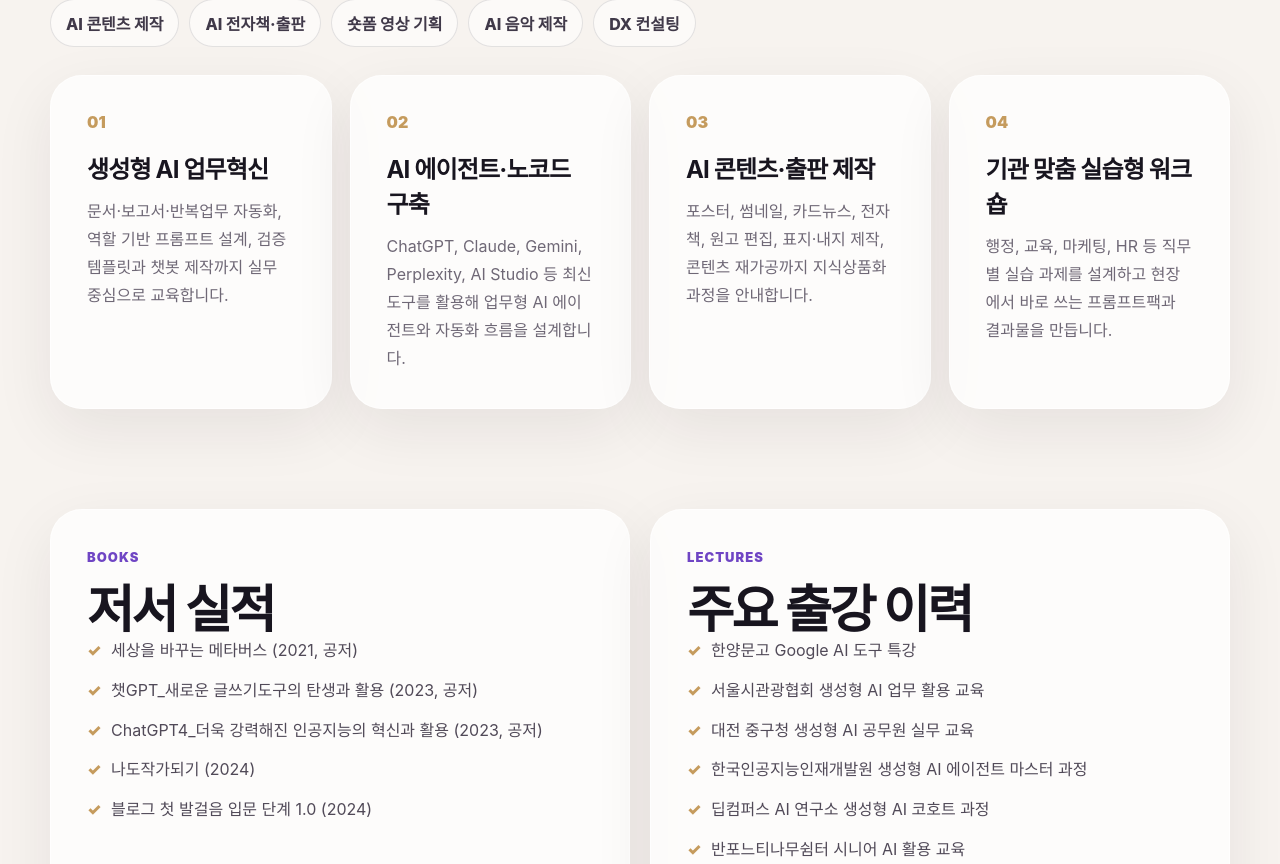
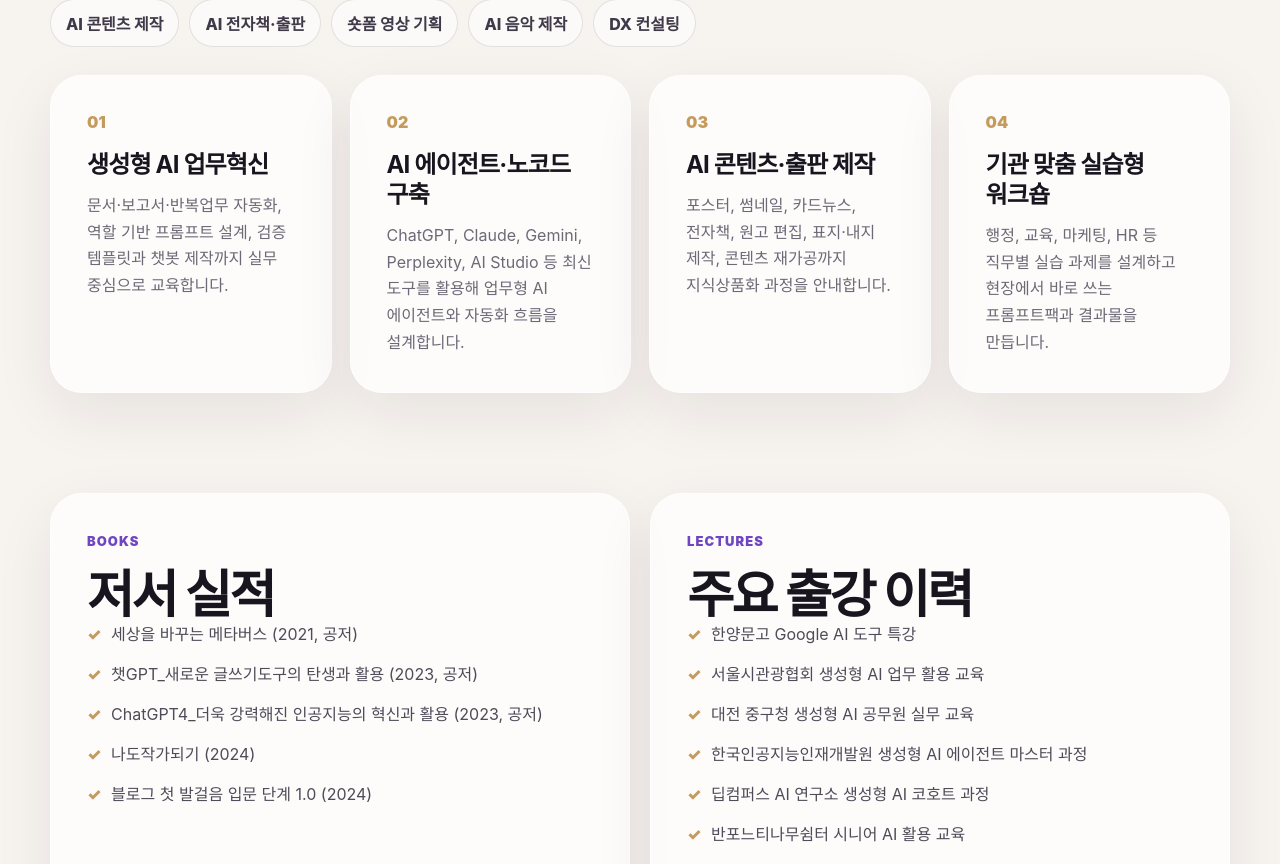
Before and after one commit to Shabley/goyeonsim-homepage, a React (Vite) app: page / in a window 1280 px wide. Shown: the part 1920-2784 px from the top of the page. Built offline with nearby package versions, Linux system fonts and the light colour scheme; a web font is replaced by a local one.

Commit message:
Improve mobile Korean text wrapping

```diff
--- a/src/styles.css
+++ b/src/styles.css
@@ -16,7 +16,7 @@
 
 * { box-sizing: border-box; }
 html { scroll-behavior: smooth; }
-body { margin: 0; background: radial-gradient(circle at 20% 0%, #eee4ff 0, transparent 35%), var(--bg); }
+body { margin: 0; background: radial-gradient(circle at 20% 0%, #eee4ff 0, transparent 35%), var(--bg); word-break: keep-all; overflow-wrap: break-word; }
 a { color: inherit; text-decoration: none; }
 main { width: min(1180px, calc(100% - 40px)); margin: 0 auto; }
 
@@ -33,7 +33,7 @@ main { width: min(1180px, calc(100% - 40px)); margin: 0 auto; }
 .eyebrow, .sectionLabel { color: var(--violet); font-weight: 900; letter-spacing: 0.08em; text-transform: uppercase; font-size: 13px; margin: 0 0 14px; }
 h1 { font-size: clamp(44px, 6vw, 82px); line-height: 0.97; letter-spacing: -0.075em; margin: 0; max-width: 780px; }
 h2 { font-size: clamp(30px, 4vw, 52px); line-height: 1.08; letter-spacing: -0.055em; margin: 0; }
-h3 { font-size: 24px; letter-spacing: -0.035em; margin: 18px 0 12px; }
+h3 { font-size: 24px; letter-spacing: -0.035em; margin: 18px 0 12px; line-height: 1.25; }
 p { line-height: 1.75; }
 .lead { font-size: 20px; color: #514a58; max-width: 680px; margin: 28px 0 0; }
 .ctaRow { display: flex; gap: 14px; flex-wrap: wrap; margin-top: 36px; }
@@ -65,7 +65,7 @@ h2 small { display: inline-block; font-size: .42em; letter-spacing: -0.03em; col
 .sectionHead { display: flex; justify-content: space-between; gap: 30px; align-items: end; margin-bottom: 30px; }
 .serviceGrid { display: grid; grid-template-columns: repeat(4, 1fr); gap: 18px; }
 .service span { color: var(--gold); font-weight: 900; }
-.service p { color: var(--muted); margin: 0; }
+.service p { color: var(--muted); margin: 0; line-height: 1.68; }
 
 .proof { margin: 26px 0 80px; text-align: center; background: linear-gradient(135deg, rgba(255,255,255,.78), rgba(239,232,255,.78)); }
 .proof h2 { max-width: 760px; margin: 0 auto; }
@@ -82,5 +82,6 @@ h2 small { display: inline-block; font-size: .42em; letter-spacing: -0.03em; col
   .hero, .intro, .grid.two, .contact { grid-template-columns: 1fr; gap: 30px; }
   .hero { padding-top: 36px; }
   .serviceGrid { grid-template-columns: 1fr; }
+  .service h3 { font-size: 23px; }
   .panel, .service, .proof, .contactCard { padding: 26px; border-radius: 24px; }
 }
```
